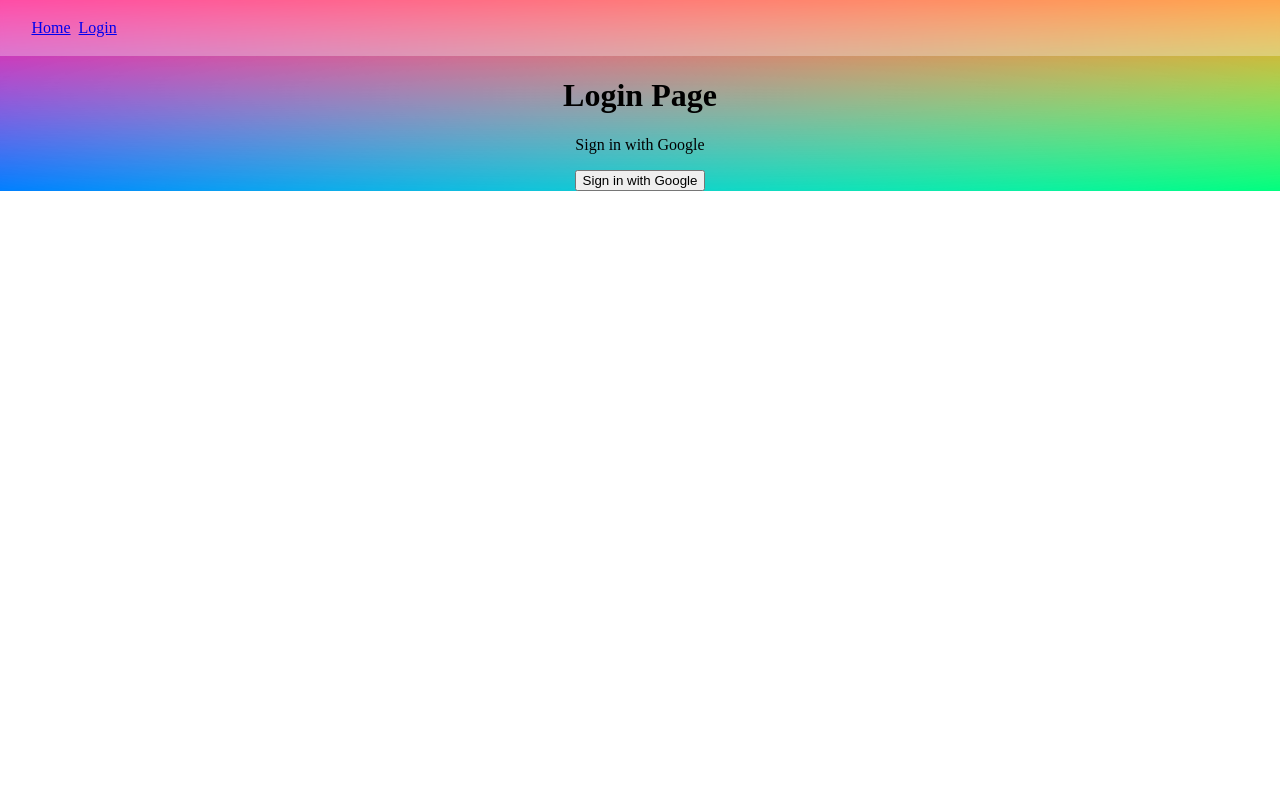
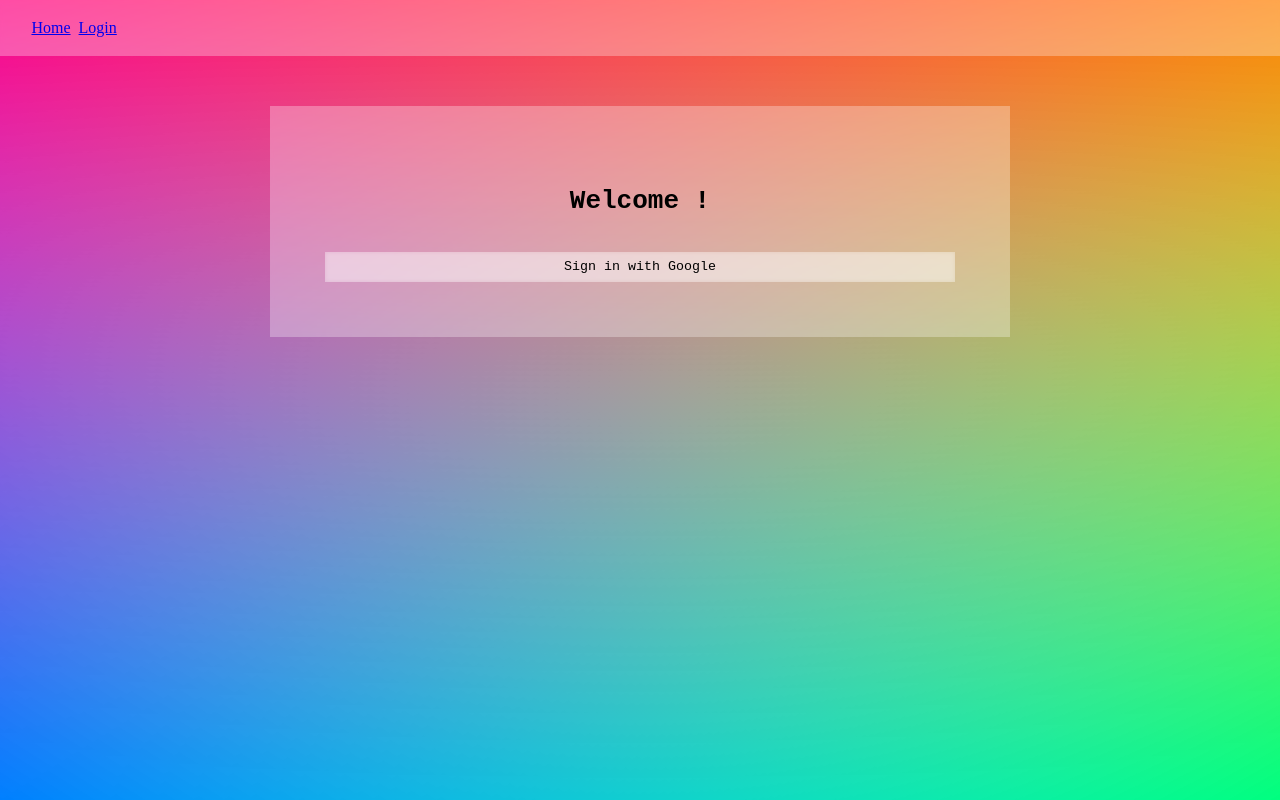
Before and after one commit to itsyoboygod/firebase, a React (Create React App) app: page /login in a window 1280 px wide. Built offline with nearby package versions, Linux system fonts and the light colour scheme; no server answers.

Commit message:
some styling done / Linkedin

```diff
--- a/src/Pages/Login.tsx
+++ b/src/Pages/Login.tsx
@@ -1,6 +1,8 @@
 import { auth , provider } from "../config/firebase"
 import {signInWithPopup, GithubAuthProvider, getAuth} from "firebase/auth"
 import {useNavigate} from "react-router-dom"
+
+import './login.css'
 
 export const Login = () => {
     const navigate = useNavigate()
@@ -32,10 +34,10 @@ export const Login = () => {
 
     return (
         <>
-            <div>
-                <h1>Login Page</h1>
-                <p>Sign in with Google</p>
-                {/* <button onClick={signInWithGoogle}> Sign in with Google </button> */}
+            <div className="SingIn">
+                {/* <h1>Login Page</h1> */}
+                {/* <p>Sign in with Google</p> */}
+                <p><h1>Welcome !</h1></p>
                 <button onClick={signInWithGoogle}> Sign in with Google </button>
             </div>
         </>
--- a/src/Pages/create-post/style.css
+++ b/src/Pages/create-post/style.css
@@ -6,6 +6,7 @@ body {
     background-blend-mode: screen;
     background-repeat: no-repeat;
     background-size: cover;
+    min-height: 100vh;
 }
 
 .Post{
--- /dev/null
+++ b/src/Pages/login.css
@@ -0,0 +1,35 @@
+.SingIn{
+    display: flex;
+    margin: 50px auto;
+    padding: 50px;
+    justify-content: center;
+    flex-direction: column;
+    width: 50%;
+    font-family: monospace;
+
+    backdrop-filter: blur(2px);
+    background: transparent;
+    background-color: hsla(0,0%,100%,.3);
+}
+
+.SingIn button{
+    backdrop-filter: blur(2px);
+    background: transparent;
+    background-color: hsla(0,0%,100%,.3);
+    border: none;
+    color: #000;
+    font-family: monospace;
+    height: 30px;
+    margin: 5px;
+    padding: 5px;
+    transition: .2s;
+}
+
+.SingIn button:hover{
+    transition: .2s;
+    cursor: pointer;
+    backdrop-filter: blur(0px);
+    background-color: transparent;
+    border:  solid 1px white;
+    font-weight: bolder;
+}
--- a/src/Pages/main/Home.tsx
+++ b/src/Pages/main/Home.tsx
@@ -1,6 +1,10 @@
 import {getDocs, collection} from 'firebase/firestore'
 import { useEffect, useState } from "react"
 import {db} from '../../config/firebase'
+import { auth  } from "../../config/firebase"
+import {useNavigate} from "react-router-dom"
+
+import {useAuthState} from 'react-firebase-hooks/auth'
 import { Post } from './post';
 
    export interface Post {
@@ -13,6 +17,10 @@ import { Post } from './post';
 
 
 export const Home = () => {
+
+    const [user] = useAuthState(auth)
+    const navigate = useNavigate()
+
 
     const [postsLists, setPostsLists] = useState<Post[] | null>(null)
     const postRef = collection(db, "posts")
@@ -29,13 +37,17 @@ export const Home = () => {
 
     return (
         <>
-            <div>
-                <div className='Main'>
-                    {postsLists?.map((post) =>
-                        <Post post={post}/>
-                     )}
-                </div>
-            </div>
+               { user ? (
+                        <div className='Main'>
+                            {postsLists?.map((post) =>
+                                <Post post={post}/>
+                            )}
+                        </div>
+                    ) :
+                    (
+                        navigate("/login")
+                    )
+                }
         </>
     )
 }
```
